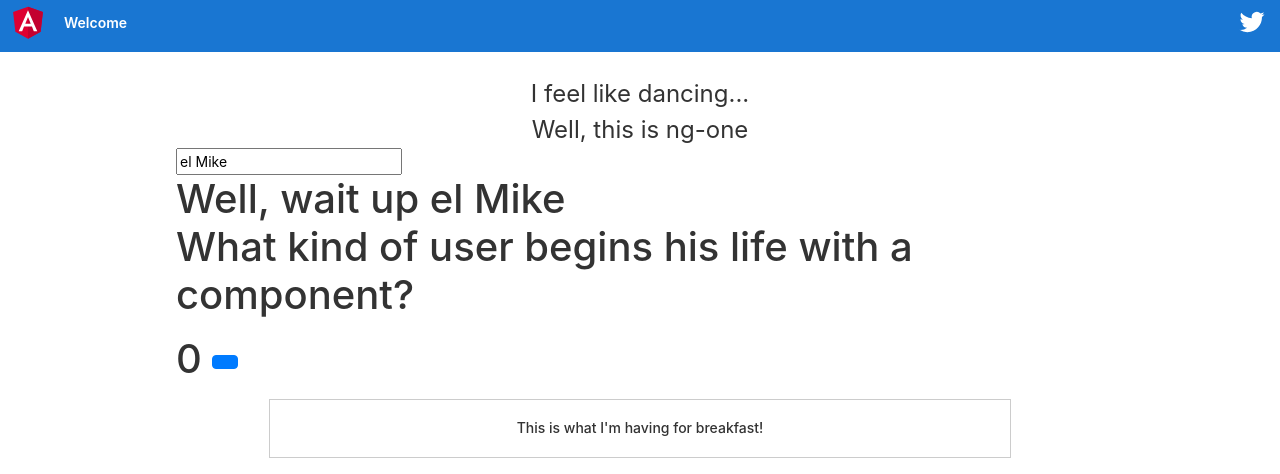
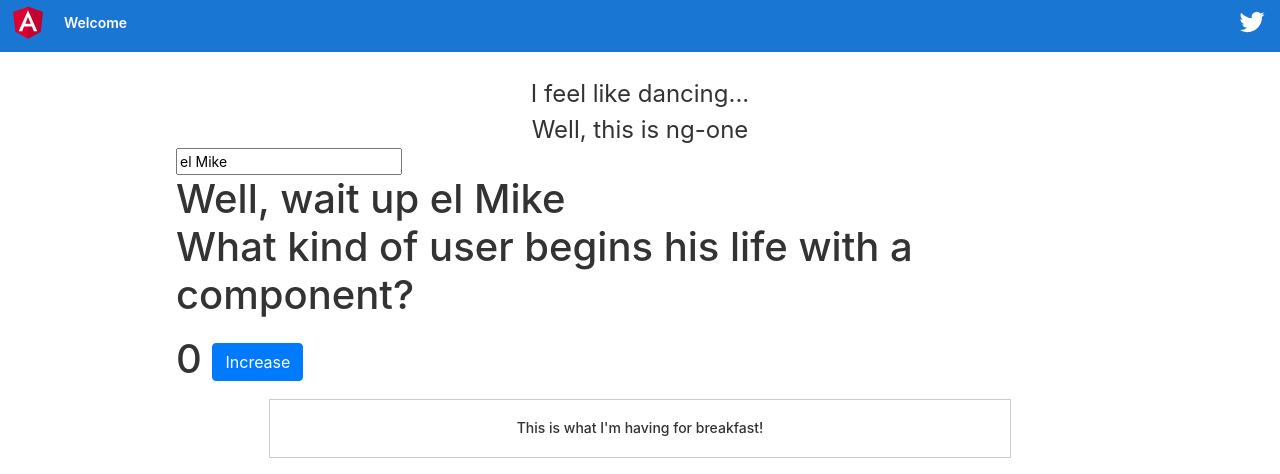
Before and after one commit to agmt5989/ang, an Angular app: page / in a window 1280 px wide. Shown: the top 474 px of the page. Built offline with nearby package versions, Linux system fonts and the light colour scheme.

Commit message:
big increase button

```diff
--- a/src/app/user.component.ts
+++ b/src/app/user.component.ts
@@ -9,7 +9,7 @@ import { Component, Input, Output, EventEmitter } from '@angular/core';
     <p>What kind of user begins his life with a component?</p>
     <p>
       {{number}}
-    <button (click)="increaseNumber()" class="btn btn-primary btn-large"></button>
+    <button (click)="increaseNumber()" class="btn btn-primary btn-large">Increase</button>
     </p>
     <app-user-detail></app-user-detail>
     `
```
